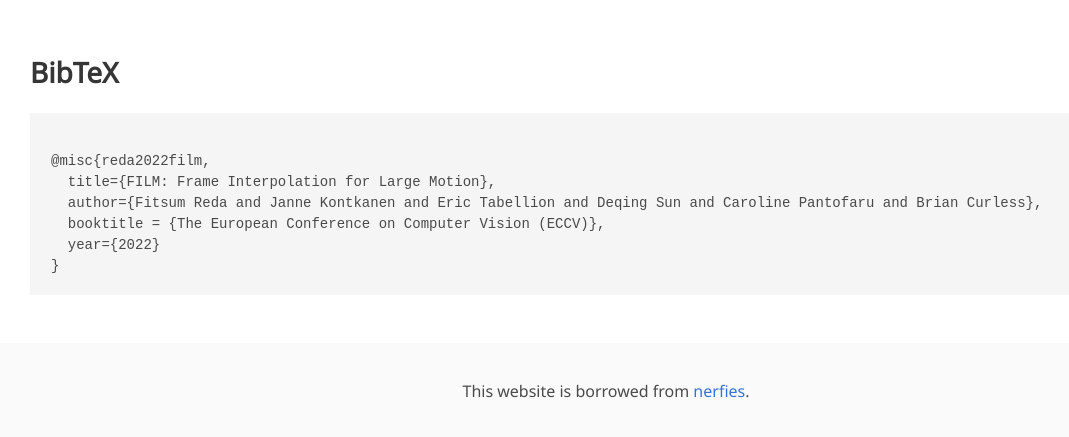
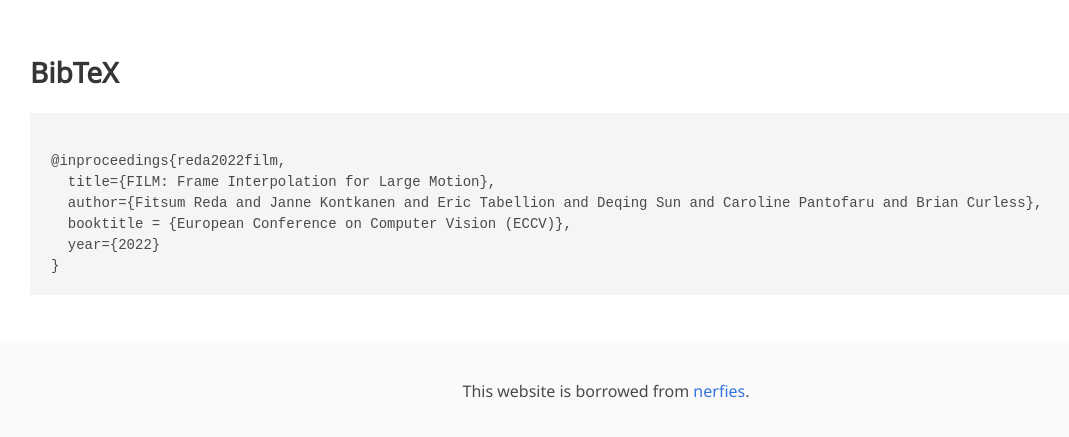
Before and after one commit to film-net/film-net.github.io, a plain HTML site: page index.html in a window 1280 px wide. Shown: the part 3536-3973 px from the top of the page, without its empty margins (34-1103 px from the left). Drawn offline with nearby package versions, Linux system fonts and the light colour scheme; some icons are missing; a web font is replaced by a local one.

Commit message:
edit bbtex

```diff
--- a/index.html
+++ b/index.html
@@ -277,10 +277,10 @@
   <div class="container content">
     <h2 class="title">BibTeX</h2>
     <pre><code>
-@misc{reda2022film,
+@inproceedings{reda2022film,
   title={FILM: Frame Interpolation for Large Motion},
   author={Fitsum Reda and Janne Kontkanen and Eric Tabellion and Deqing Sun and Caroline Pantofaru and Brian Curless},
-  booktitle = {The European Conference on Computer Vision (ECCV)},
+  booktitle = {European Conference on Computer Vision (ECCV)},
   year={2022}
 }
 </code></pre>
```
